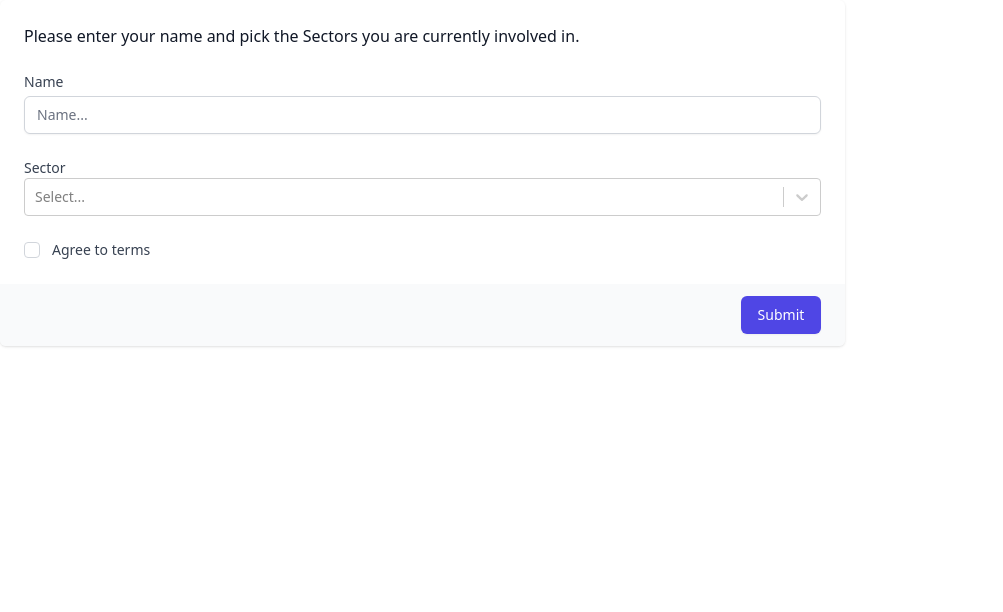
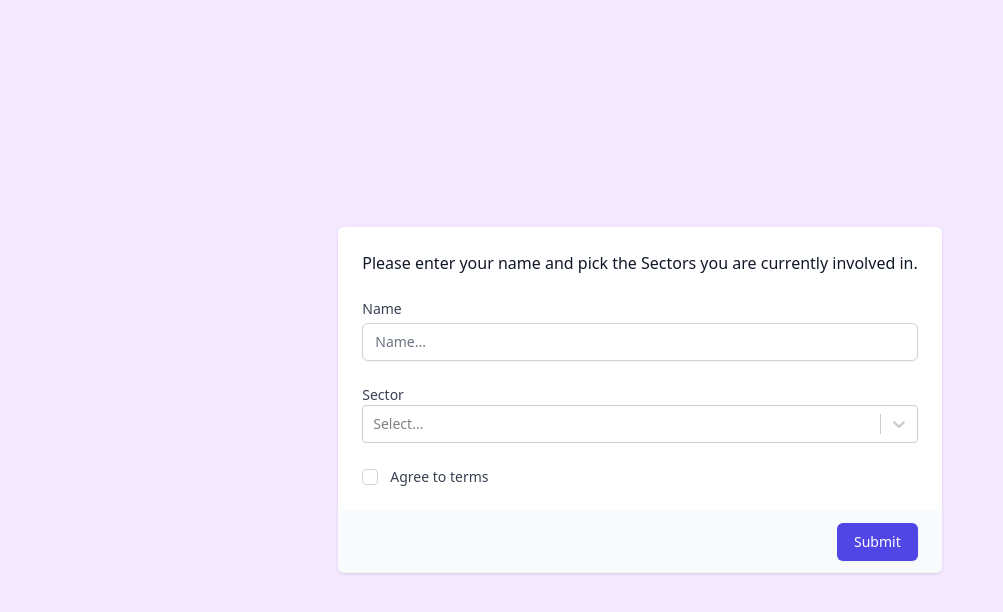
Before and after one commit to kristjankoitla/profession-frontend, a React (Create React App) app: page / in a window 1280 px wide. Shown: the top 612 px of the page, without its empty margins (0-1003 px from the left). Built offline with nearby package versions, Linux system fonts and the light colour scheme; no server answers.

Commit message:
Update form style

```diff
--- a/src/components/app/App.tsx
+++ b/src/components/app/App.tsx
@@ -8,7 +8,7 @@ function App() {
   ]);
 
   return (
-    <div>
+    <div className="bg-purple-100 flex items-center justify-center h-screen">
       <WorkerForm
         defaultValue={cookies?.worker}
         onSave={(worker: Worker) => setCookie("worker", worker)}
--- a/src/components/form/Form.tsx
+++ b/src/components/form/Form.tsx
@@ -17,12 +17,12 @@ export default function Form(props: FormProps) {
   return (
     <>
       <div className="mt-10 sm:mt-0">
-        <div className="md:grid md:grid-cols-3 md:gap-6">
+        <div className="md:grid md:grid-cols-2 md:gap-6">
           <div className="mt-5 md:mt-0 md:col-span-2">
             <form onSubmit={handleSubmit}>
               <div className="shadow overflow-hidden sm:rounded-md">
                 <div
-                  className="px-4 pt-6 sm:px-6 text-base font-medium text-gray-900"
+                  className="px-4 pt-6 sm:px-6 bg-white text-base font-medium text-gray-900"
                   aria-hidden="true"
                 >
                   {props.title}
--- a/src/components/form/FormText.tsx
+++ b/src/components/form/FormText.tsx
@@ -1,10 +1,18 @@
 export interface FormTextProps {
   label: string;
   value: string;
+  invalid?: boolean;
+  errorText?: string;
   onChange: (value: string) => void;
 }
 
 export default function FormText(props: FormTextProps) {
+  const error = (
+    <span className="flex items-center font-medium tracking-wide text-red-500 text-xs mt-1 ml-1">
+      {props.errorText}
+    </span>
+  );
+
   return (
     <div className="col-span-6 sm:col-span-4">
       <label
@@ -22,6 +30,7 @@ export default function FormText(props: FormTextProps) {
         placeholder={props.label + "..."}
         className="mt-1 focus:ring-indigo-500 focus:border-indigo-500 block w-full shadow-sm sm:text-sm border-gray-300 rounded-md"
       />
+      {props.invalid && error}
     </div>
   );
 }
--- a/src/components/workerform/WorkerForm.tsx
+++ b/src/components/workerform/WorkerForm.tsx
@@ -16,11 +16,18 @@ export default function WorkerForm(props: WorkerFormProps) {
   const [options, setOptions] = useState<any[]>([]);
 
   const [name, setName] = useState(props.defaultValue?.name ?? "");
+  const [nameValid, setNameValid] = useState(true);
+
   const [selectedSectors, setSelectedSectors] = useState(
     props.defaultValue?.sectors?.map((sector) => sector.id!) ?? []
   );
   const [terms, setTerms] = useState(!!props.defaultValue?.agreeToTerms);
   const [loading, setLoading] = useState(false);
+
+  const handleNameChange = (value: string) => {
+    setName(value);
+    setNameValid(!!value);
+  };
 
   const handleSubmit = () => {
     setLoading(true);
@@ -63,7 +70,13 @@ export default function WorkerForm(props: WorkerFormProps) {
       loading={loading}
       title="Please enter your name and pick the Sectors you are currently involved in."
     >
-      <FormText label="Name" onChange={setName} value={name} />
+      <FormText
+        label="Name"
+        onChange={handleNameChange}
+        value={name}
+        errorText="Field is required"
+        invalid={!nameValid}
+      />
       <FormSelect
         label="Sector"
         onChange={setSelectedSectors}
```
